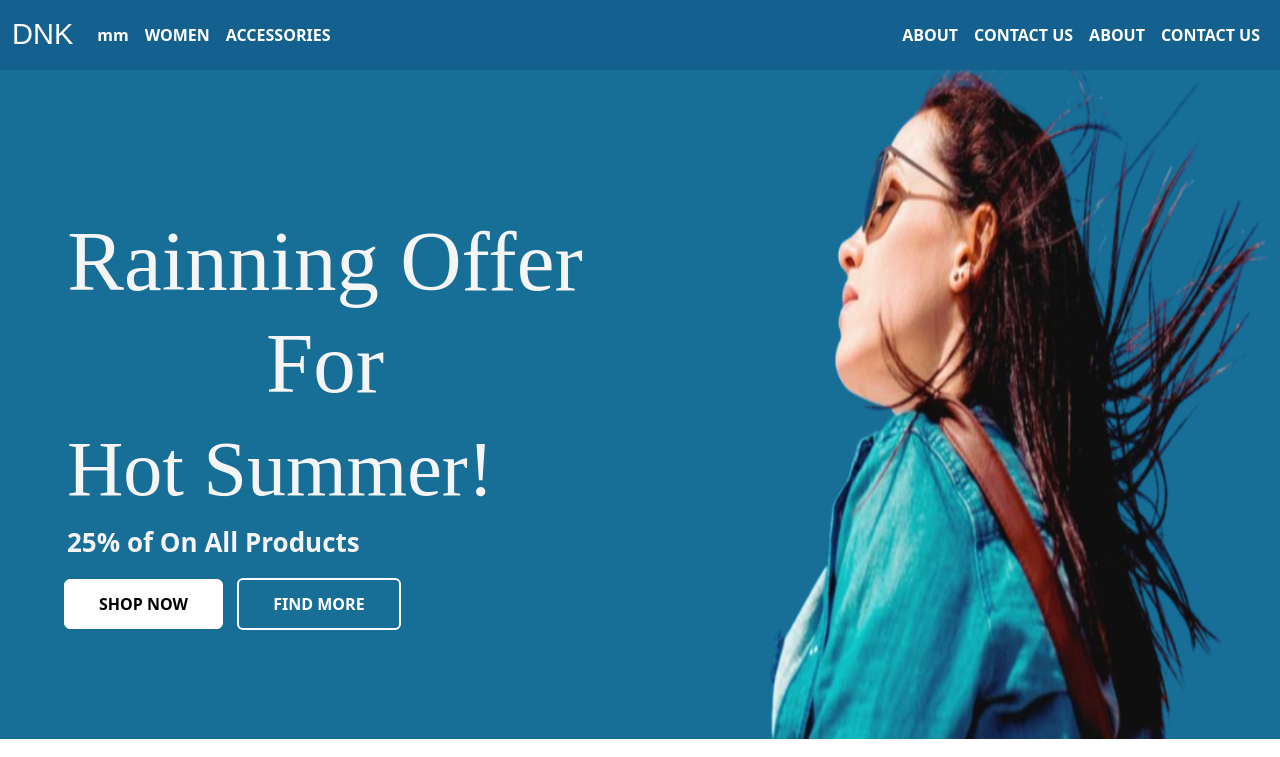
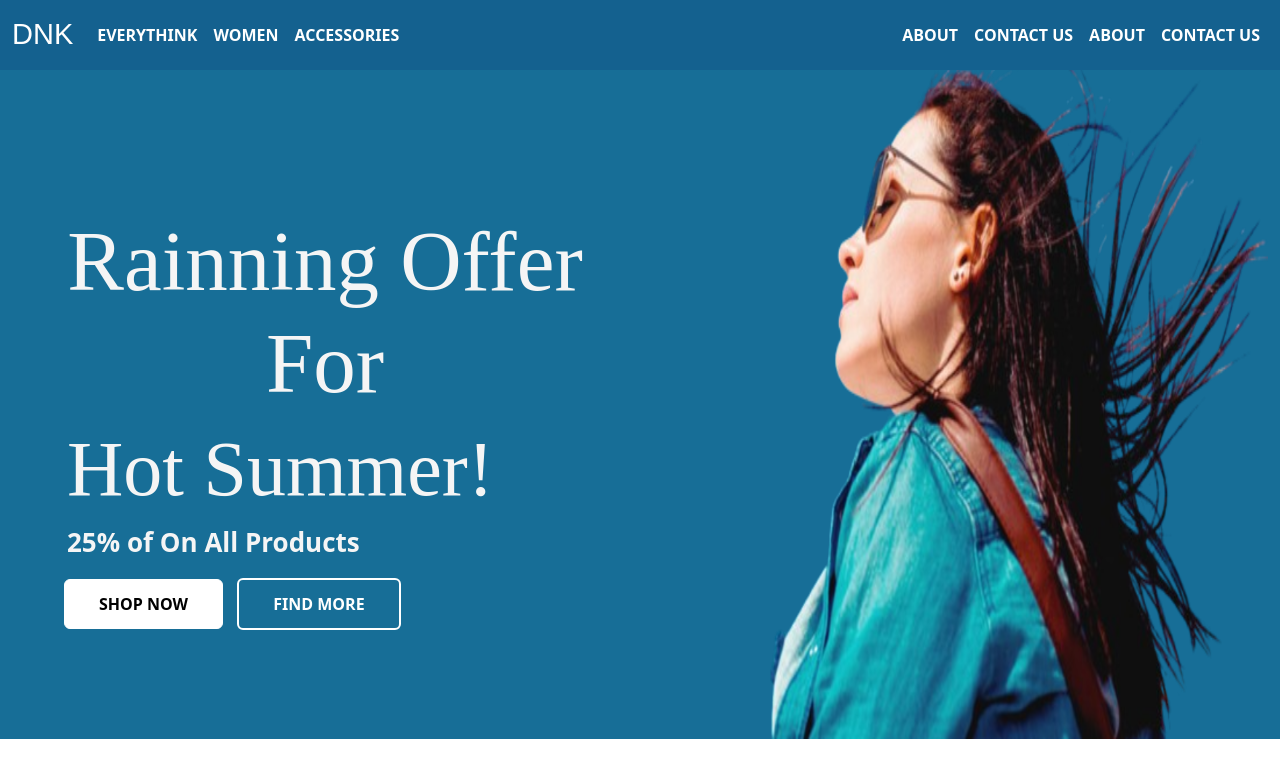
Before and after one commit to Maha8675/dnk, a plain HTML site: page index.html in a window 1280 px wide. Shown: the top 757 px of the page. Drawn offline with nearby package versions, Linux system fonts and the light colour scheme; some icons are missing; a web font is replaced by a local one.

Commit message:
Update index.html

```diff
--- a/index.html
+++ b/index.html
@@ -22,7 +22,7 @@
               <div class="collapse navbar-collapse" id="navbarText">
                 <ul class="navbar-nav me-auto mb-2 mb-lg-0">
                   <li class="nav-item">
-                    <a class="nav-link" href="#">mm</a>
+                    <a class="nav-link" href="#">EVERYTHINK</a>
                   </li>
                   <li class="nav-item">
                     <a class="nav-link" href="#">WOMEN</a>
```
